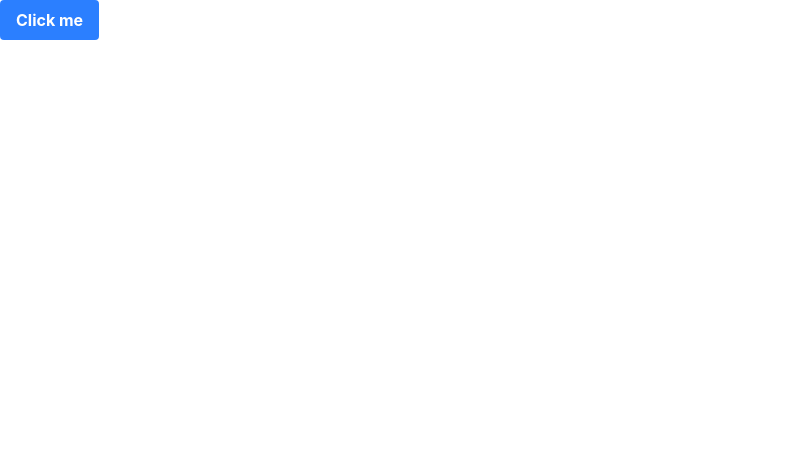
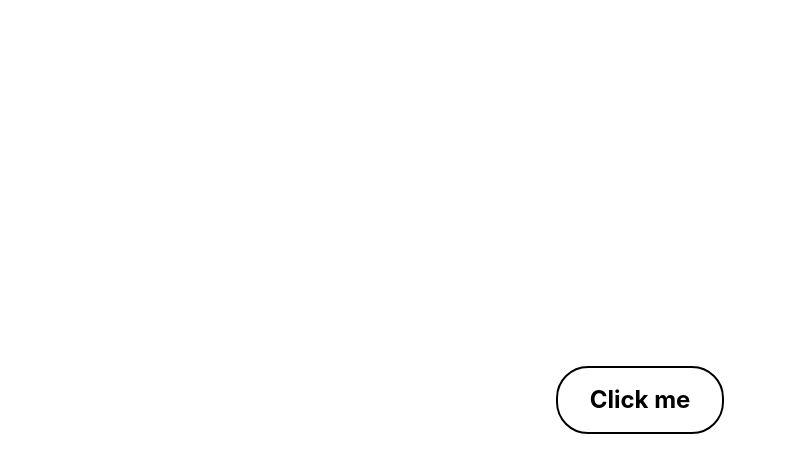
Before and after one commit to md-alihaider/cohort-3, a React (Vite) app in the folder React/ReactPractice/: page / in a window 1280 px wide. Shown: the top 472 px of the page, without its empty margins (0-787 px from the left). Built offline with nearby package versions, Linux system fonts and the light colour scheme.

Commit message:
feat: restructure App component layout and enhance Button styling with new CSS effects

```diff
--- a/React/ReactPractice/src/App.jsx
+++ b/React/ReactPractice/src/App.jsx
@@ -1,12 +1,13 @@
-import Button from "./components/Button"
-
+import Button from "./components/Button";
 
 const App = () => {
   return (
     <>
-      <Button />
+      <div className="flex justify-center items-center h-screen">
+        <Button />
+      </div>
     </>
-  )
-}
+  );
+};
 
-export default App
+export default App;
--- a/React/ReactPractice/src/components/Button.jsx
+++ b/React/ReactPractice/src/components/Button.jsx
@@ -1,9 +1,13 @@
-
 
 const Button = () => {
   return (
-    <button className="bg-blue-500 hover:bg-blue-700 text-white font-bold py-2 px-4 rounded">Click me</button>
-  )
-}
+    <button className="btn-wave-dark group">
+      {/* The span uses z-10 to stay on top of the ::after pseudo-element */}
+      <span className="relative z-10 group-hover:text-white transition-colors duration-300">
+        Click me
+      </span>
+    </button>
+  );
+};
 
-export default Button
+export default Button;
--- a/React/ReactPractice/src/index.css
+++ b/React/ReactPractice/src/index.css
@@ -1 +1,16 @@
 @import "tailwindcss";
+
+@layer components {
+  .btn-wave-dark {
+    /* Removed 'group' from the beginning of this list */
+    @apply border-2 border-black text-black font-bold py-4 px-8 rounded-4xl text-2xl relative overflow-hidden;
+  }
+
+  .btn-wave-dark::after {
+    @apply content-[''] absolute h-full w-full bg-black left-0 -bottom-full rounded-[50%] transition-all duration-300 ease-in-out;
+  }
+
+  .btn-wave-dark:hover::after {
+    @apply bottom-0 rounded-none;
+  }
+}
```
Also changed, not shown: 2 other files (tests, documents, lock files or other folders).
